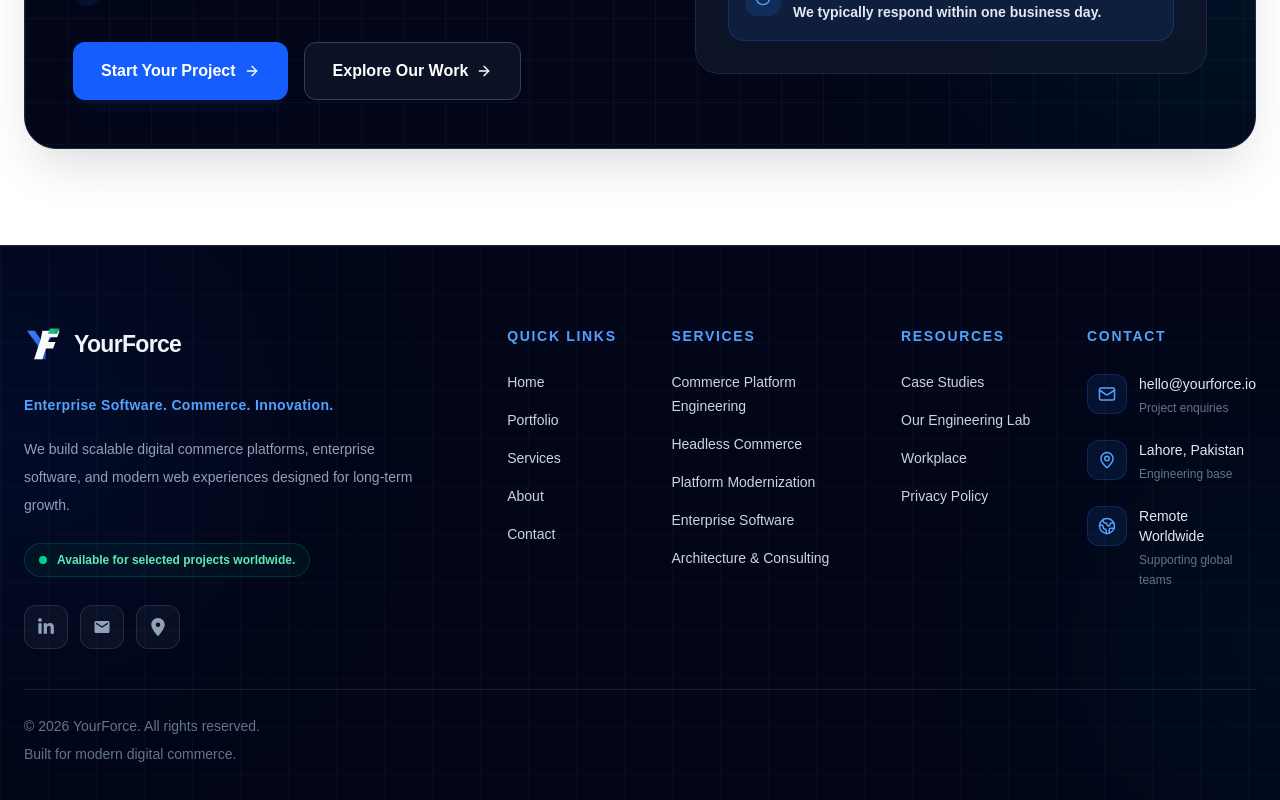
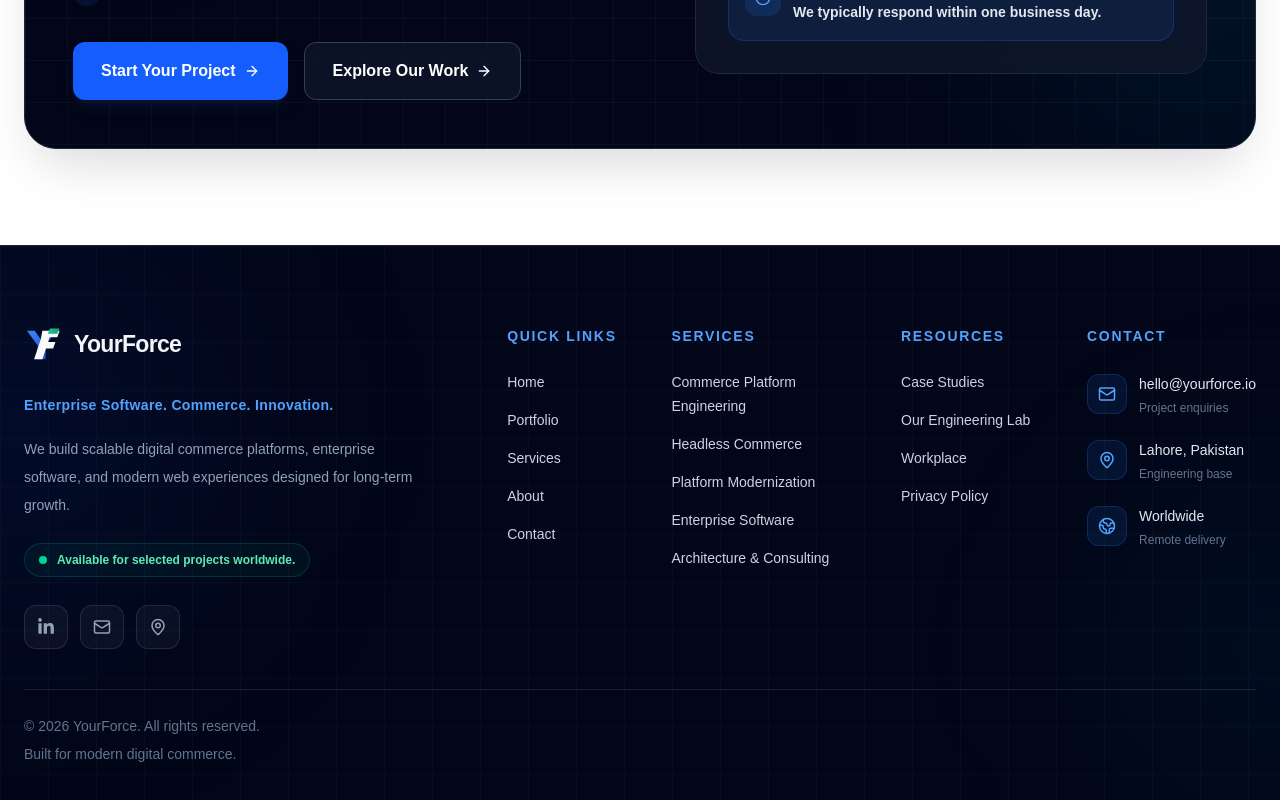
Before and after one commit to yourforceio/yourforce, a Next.js app: page / in a window 1280 px wide. Shown: the part 9306-10106 px from the top of the page. Built offline with nearby package versions, Linux system fonts and the light colour scheme.

Commit message:
Enhance engineering labs and global availability

```diff
--- a/data/footer.ts
+++ b/data/footer.ts
@@ -4,12 +4,7 @@ import {
   MapPin,
 } from "lucide-react";
 
-import {
-  FaLinkedinIn,
-  FaLocationDot,
-} from "react-icons/fa6";
-
-import { MdEmail } from "react-icons/md";
+import { FaLinkedinIn } from "react-icons/fa6";
 
 import type { FooterData } from "@/types/footer";
 
@@ -109,8 +104,8 @@ export const footer: FooterData = {
       links: [
         {
           label: "hello@yourforce.io",
+          href: "mailto:hello@yourforce.io",
           description: "Project enquiries",
-          href: "mailto:hello@yourforce.io",
           icon: Mail,
         },
         {
@@ -119,8 +114,8 @@ export const footer: FooterData = {
           icon: MapPin,
         },
         {
-          label: "Remote Worldwide",
-          description: "Supporting global teams",
+          label: "Worldwide",
+          description: "Remote delivery",
           icon: Globe2,
         },
       ],
@@ -130,18 +125,19 @@ export const footer: FooterData = {
   socials: [
     {
       name: "LinkedIn",
-      href: "https://www.linkedin.com/company/yourforce-io/",
+      href:
+        "https://www.linkedin.com/company/yourforce-io/",
       icon: FaLinkedinIn,
     },
     {
       name: "Email",
       href: "mailto:hello@yourforce.io",
-      icon: MdEmail,
+      icon: Mail,
     },
     {
       name: "Location",
       href: "/contact",
-      icon: FaLocationDot,
+      icon: MapPin,
     },
   ],
 
```
